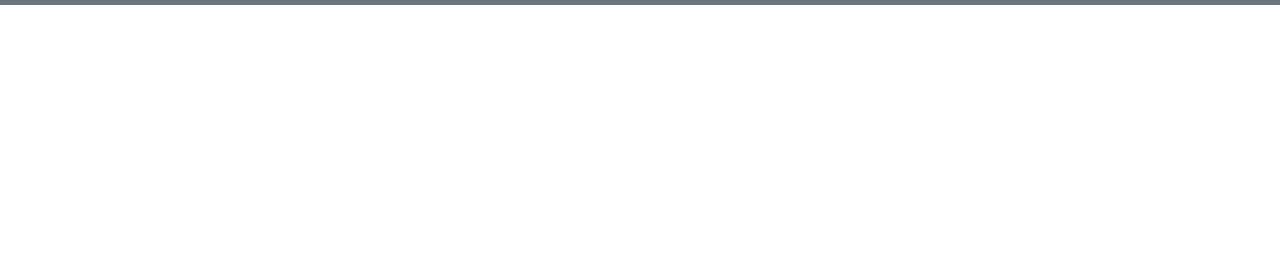
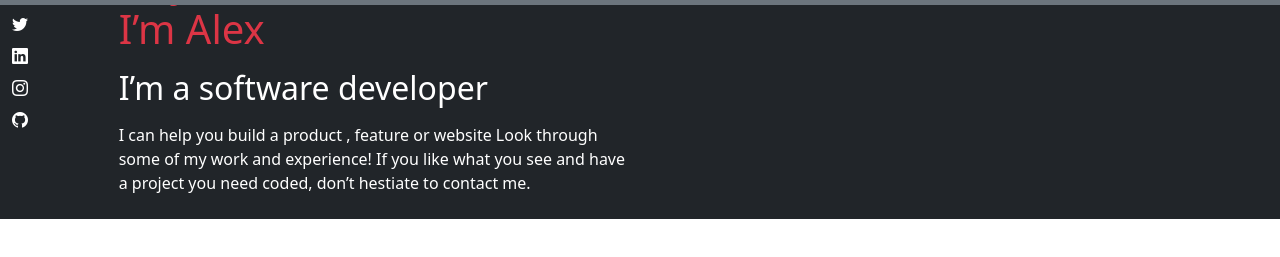
Before and after one commit to Tadessejemal1/Mobile-responsive-project, a website: page index.html in a window 1280 px wide. Shown: the part 51-308 px from the top of the page. Drawn offline with nearby package versions, Linux system fonts and the light colour scheme.

Commit message:
Added html at home section

```diff
--- a/index.html
+++ b/index.html
@@ -23,8 +23,7 @@
         >
           <div class="container-fluid">
             <a class="navbar-brand" href="#">John Doe</a>
-            <button
-              class="navbar-toggler"
+            <button class="navbar-toggler"
               type="button"
               data-bs-toggle="collapse"
               data-bs-target="#navbarNavAltMarkup"
@@ -45,5 +44,57 @@
           </div>
         </nav>
     </section>
+      <!-- HOME SECTION -->
+      <section class="container-fluid bg-dark pt-5 pt-lg-0">
+        <div class="row d-flex py-5 py-lg-2">
+          <div class="col-lg-1 d-flex align-items-center order-3 order-lg-0">
+            <ul
+              class="display-flex flex-lg-column flex-md-row align-items-center list-unstyled justify-content-center"
+            >
+              <li class="mb-2 me-2">
+                <a href="#">
+                  <i class="bi bi-twitter text-white"></i>
+                </a>
+              </li>
+              <li class="mb-2 me-2">
+                <a href="#">
+                  <i class="bi bi-linkedin text-white"></i>
+                </a>
+              </li>
+              <li class="mb-2 me-2">
+                <a href="#">
+                  <i class="bi bi-instagram text-white"></i>
+                </a>
+              </li>
+              <li class="mb-2 me-2">
+                <a href="#">
+                  <i class="bi bi-github text-white"></i>
+                </a>
+              </li>
+            </ul>
+          </div>
+          <div
+            class="col-lg-5 text-white d-flex flex-column justify-content-center"
+          >
+            <h1 class="text-danger h1 mb-3">
+              Hey there.<br />
+              I’m Alex
+            </h1>
+            <h2 class="h2 mb-3">I’m a software developer</h2>
+            <p class="text-body-white">
+              I can help you build a product , feature or website Look through
+              some of my work and experience! If you like what you see and have a
+              project you need coded, don’t hestiate to contact me.
+            </p>
+          </div>
+          <div class="col-lg-6 d-flex justify-content-end d-none d-lg-block">
+            <img
+              src="images/Illustration-header@2x.png"
+              class="img-fluid"
+              alt="home section decoration black and white image"
+            />
+          </div>
+        </div>
+      </section>
 </body>
 </html>
```
